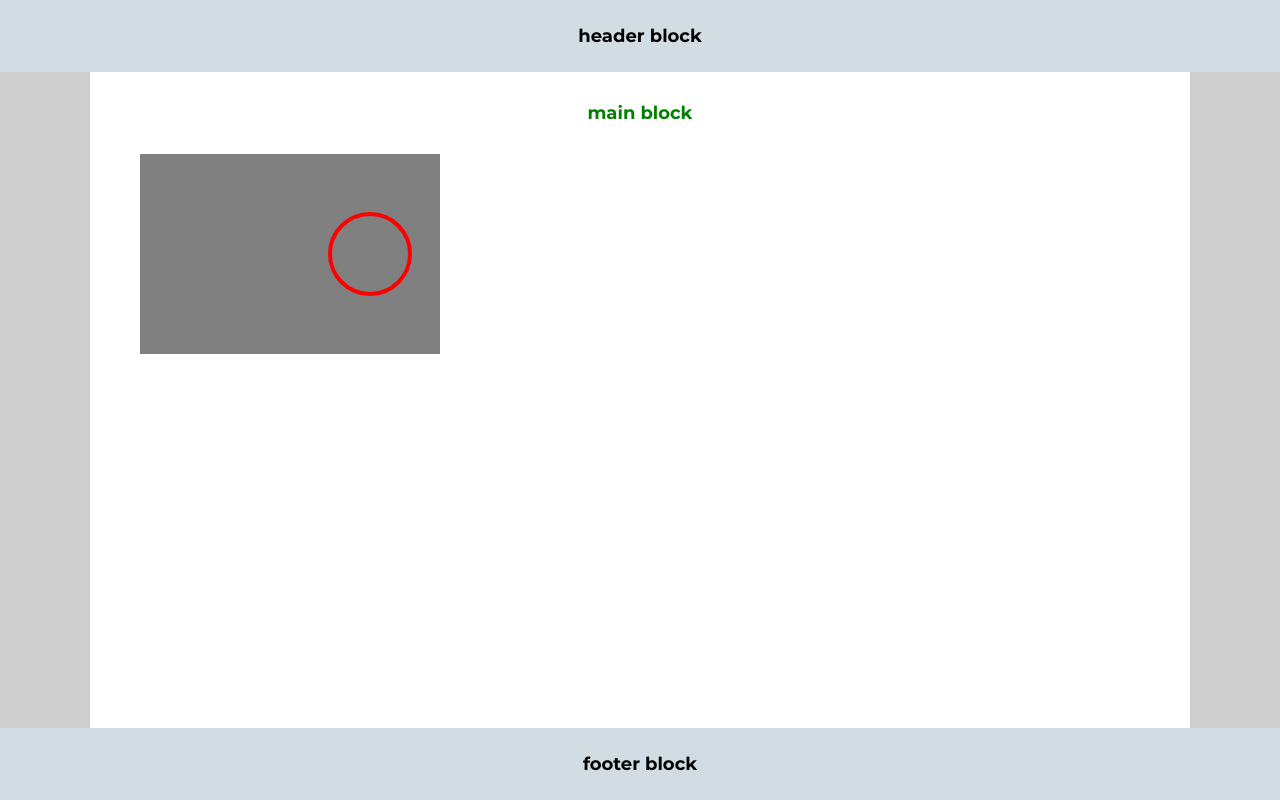
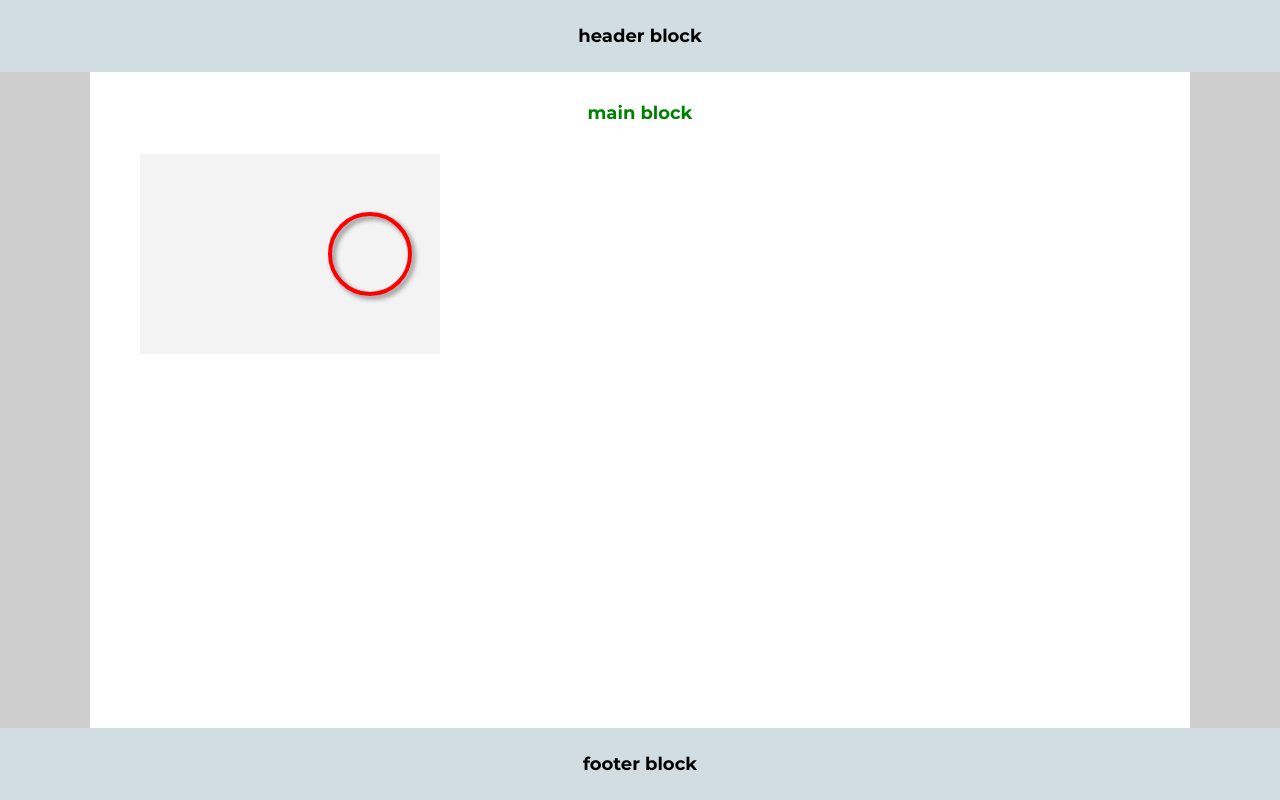
Before and after one commit to WebNadin/test-js-template, a website: page src/index.html in a window 1280 px wide. Drawn offline with nearby package versions, Linux system fonts and the light colour scheme; files that its build step writes are made by us from their sources.

Commit message:
shadow was added

```diff
--- a/src/js/scripts.js
+++ b/src/js/scripts.js
@@ -22,9 +22,14 @@ function drawCircle() {
   ringContext.strokeStyle = "red";
   ringContext.lineWidth = 4;
 
+  ringContext.shadowOffsetX = 3;
+  ringContext.shadowOffsetY = 3;
+  ringContext.shadowBlur = 5;
+  ringContext.shadowColor = "gray";
+
   xPos += step;
-  if (xPos > maxXPos){
-      clearInterval(intervalID);
+  if (xPos > maxXPos) {
+    clearInterval(intervalID);
   }
 
   ringContext.beginPath();
--- a/src/style/partials/base.scss
+++ b/src/style/partials/base.scss
@@ -102,7 +102,7 @@ ul, ol {
   width: 300px;
   height: 200px;
   &__background{
-    background-color: gray;
+    background-color: #f3f3f3;
     height: 200px;
     width: 300px;
   }
```
